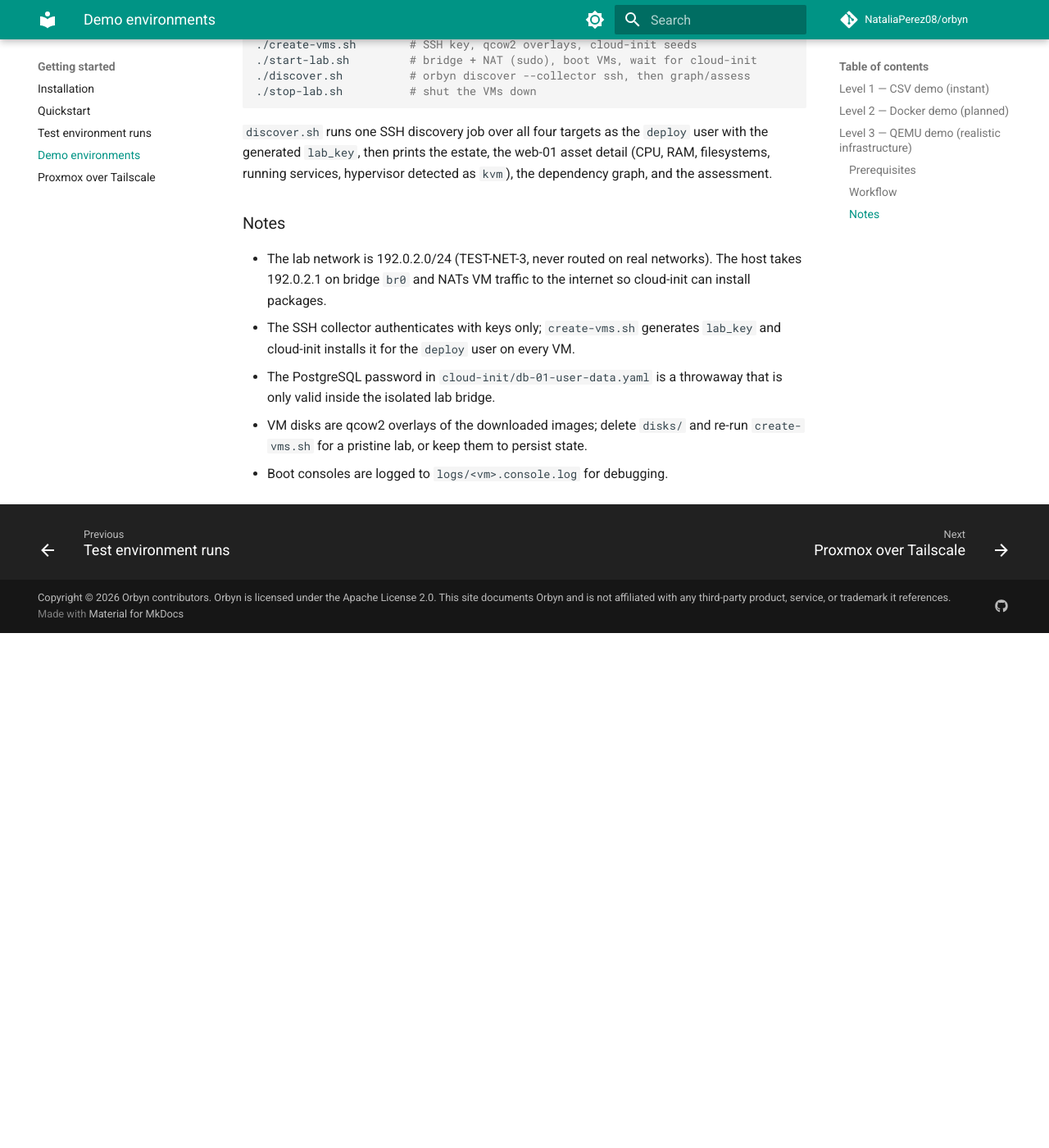
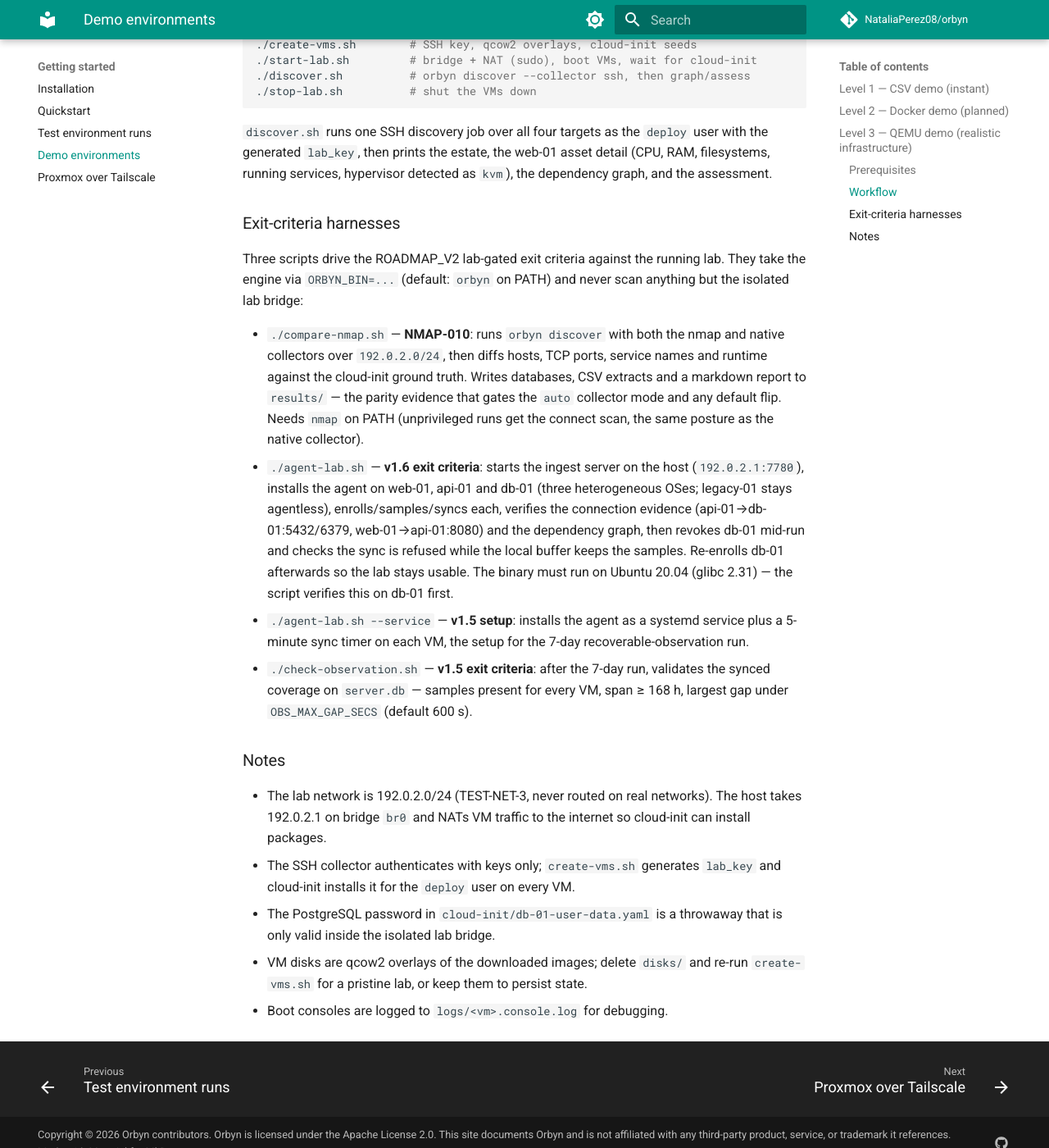
Before and after one commit to NataliaPerez08/orbyn, an MkDocs documentation site: the page built from docs/demo-environments.md, in a window 1280 px wide and 1400 px high, scrolled down 2628 px. Shown: the whole window at 82% size. Built offline with MkDocs 1.6.1 and Material for MkDocs 9.7.7, drawn with Linux system fonts in a browser that asks for light colours; comment, search, counter and statistics services are not loaded; before the commit the page ends 3400 px from its top, so only the background shows below that.

Commit message:
feat: QEMU lab harnesses for the lab-gated exit criteria
Three scripts in demo/qemu/ drive the ROADMAP_V2 criteria that need a
running lab; they take the engine via ORBYN_BIN and never scan anything
but the isolated 192.0.2.0/24 bridge.

- compare-nmap.sh (NMAP-010): runs orbyn discover with both the nmap
  and native collectors over the lab, then diffs host recall, TCP port
  recall, service naming and runtime against the cloud-init ground
  truth. Writes both databases, CSV extracts and a markdown parity
  report to results/ — the evidence that gates the `auto` collector
  mode and any default flip. Extra hosts and UDP observations are
  reported, not penalized (the nmap baseline is TCP-only).
- agent-lab.sh (v1.6): starts the ingest server on the host bridge,
  installs the agent on web-01/api-01/db-01 (three heterogeneous
  OSes; legacy-01 stays agentless), enrolls/samples/syncs each,
  verifies the connection evidence (api-01->db-01:5432/6379,
  web-01->api-01:8080) and the dependency graph, then revokes db-01
  mid-run and checks the refused sync while the local buffer keeps
  the samples. Re-enrolls db-01 afterwards so the lab stays usable.
  --service installs the agent as a systemd service plus a 5-minute
  sync timer instead — the setup for the 7-day v1.5 observation.
- check-observation.sh (v1.5): validates the synced coverage after
  the 7-day run — samples present for every VM, span >= 168 h,
  largest gap under OBS_MAX_GAP_SECS (default 600 s).

The comparison and coverage logic is smoke-tested against fake
engines emitting synthetic CSV/JSON (recall math, extras, UDP rows,
coverage gates); the SSH-driven flow needs a KVM host and is checked
there. BACKLOG/NMAP_REPLACEMENT_PLAN now point the lab-gated items at
the harnesses with runs still pending.

```diff
--- a/docs/demo-environments.md
+++ b/docs/demo-environments.md
@@ -108,6 +108,36 @@ cd demo/qemu
 web-01 asset detail (CPU, RAM, filesystems, running services, hypervisor
 detected as `kvm`), the dependency graph, and the assessment.
 
+### Exit-criteria harnesses
+
+Three scripts drive the ROADMAP_V2 lab-gated exit criteria against the
+running lab. They take the engine via `ORBYN_BIN=...` (default: `orbyn`
+on PATH) and never scan anything but the isolated lab bridge:
+
+- `./compare-nmap.sh` — **NMAP-010**: runs `orbyn discover` with both
+  the nmap and native collectors over `192.0.2.0/24`, then diffs hosts,
+  TCP ports, service names and runtime against the cloud-init ground
+  truth. Writes databases, CSV extracts and a markdown report to
+  `results/` — the parity evidence that gates the `auto` collector
+  mode and any default flip. Needs `nmap` on PATH (unprivileged runs
+  get the connect scan, the same posture as the native collector).
+- `./agent-lab.sh` — **v1.6 exit criteria**: starts the ingest server
+  on the host (`192.0.2.1:7780`), installs the agent on web-01,
+  api-01 and db-01 (three heterogeneous OSes; legacy-01 stays
+  agentless), enrolls/samples/syncs each, verifies the connection
+  evidence (api-01→db-01:5432/6379, web-01→api-01:8080) and the
+  dependency graph, then revokes db-01 mid-run and checks the sync is
+  refused while the local buffer keeps the samples. Re-enrolls db-01
+  afterwards so the lab stays usable. The binary must run on Ubuntu
+  20.04 (glibc 2.31) — the script verifies this on db-01 first.
+- `./agent-lab.sh --service` — **v1.5 setup**: installs the agent as a
+  systemd service plus a 5-minute sync timer on each VM, the setup for
+  the 7-day recoverable-observation run.
+- `./check-observation.sh` — **v1.5 exit criteria**: after the 7-day
+  run, validates the synced coverage on `server.db` — samples present
+  for every VM, span ≥ 168 h, largest gap under `OBS_MAX_GAP_SECS`
+  (default 600 s).
+
 ### Notes
 
 - The lab network is 192.0.2.0/24 (TEST-NET-3, never routed on real
```
Also changed, not shown: docs/BACKLOG.md (+12 -3 lines), docs/NMAP_REPLACEMENT_PLAN.md (+1 -1 lines), 4 other files.
